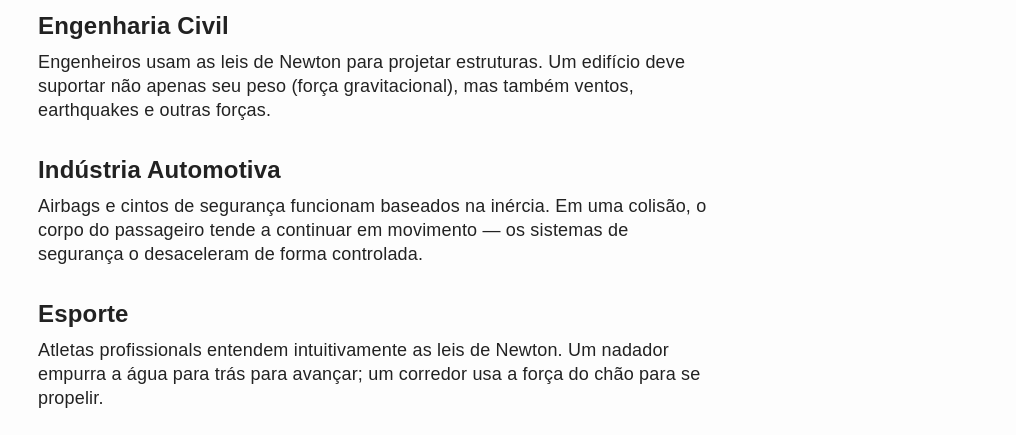
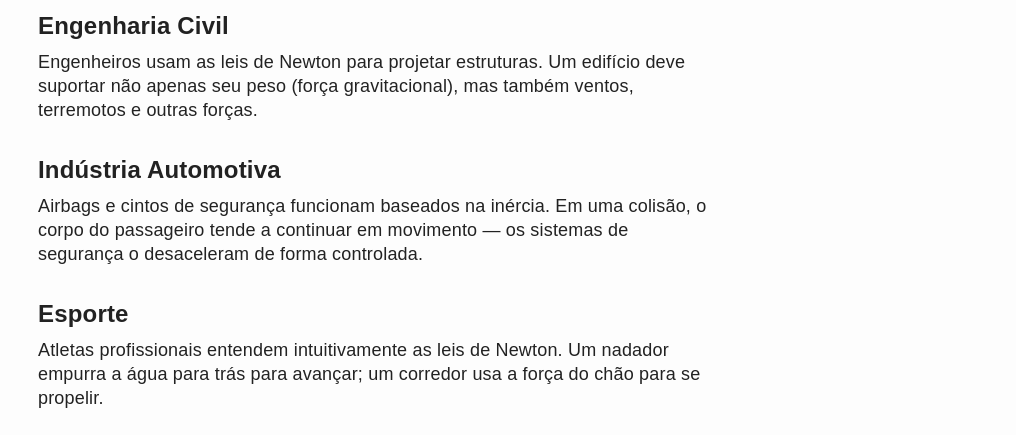
Before and after one commit to albertguedes/albertguedes.github.io, a Jekyll site: the page built from _posts/2013-01-20-as-tres-leis-de-newton-explicadas.md, in a window 1280 px wide and 900 px high, scrolled down 1977 px. Shown: the part 208-643 px from the top of the window, without its empty margins (264-1280 px from the left). Built offline with Jekyll 4.4.1, drawn with Linux system fonts in a browser that asks for light colours.

Commit message:
Fix orthography in 2012-06-25-logica-de-programacao-para-iniciantes.md, 2012-08-14-introducao-a-computacao-historia-e-evolucao.md, 2013-01-20-as-tres-leis-de-newton-explicadas.md, 2013-05-15-sistemas-binarios-e-representacao-de-dados.md: rewrite to proper Portuguese

```diff
--- a/_posts/2013-01-20-as-tres-leis-de-newton-explicadas.md
+++ b/_posts/2013-01-20-as-tres-leis-de-newton-explicadas.md
@@ -47,13 +47,13 @@
 ## Aplicações Práticas
 
 ### Engenharia Civil
-Engenheiros usam as leis de Newton para projetar estruturas. Um edifício deve suportar não apenas seu peso (força gravitacional), mas também ventos, earthquakes e outras forças.
+Engenheiros usam as leis de Newton para projetar estruturas. Um edifício deve suportar não apenas seu peso (força gravitacional), mas também ventos, terremotos e outras forças.
 
 ### Indústria Automotiva
 Airbags e cintos de segurança funcionam baseados na inércia. Em uma colisão, o corpo do passageiro tende a continuar em movimento — os sistemas de segurança o desaceleram de forma controlada.
 
 ### Esporte
-Atletas profissionals entendem intuitivamente as leis de Newton. Um nadador empurra a água para trás para avançar; um corredor usa a força do chão para se propelir.
+Atletas profissionais entendem intuitivamente as leis de Newton. Um nadador empurra a água para trás para avançar; um corredor usa a força do chão para se propelir.
 
 ## Limites das Leis de Newton
 
```
Also changed, not shown: _posts/2012-06-25-logica-de-programacao-para-iniciantes.md (+2 -2 lines), _posts/2012-08-14-introducao-a-computacao-historia-e-evolucao.md (+2 -2 lines), _posts/2013-05-15-sistemas-binarios-e-representacao-de-dados.md (+1 -1 lines).
